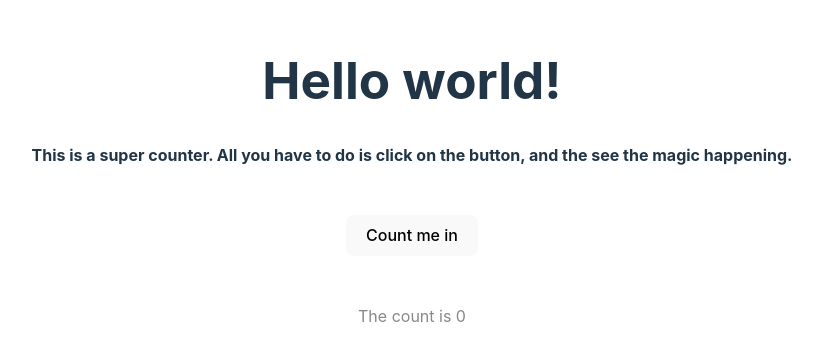
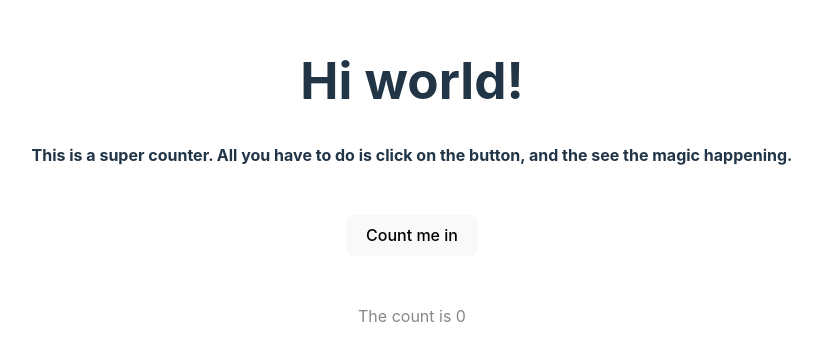
Before and after one commit to PeteOyable/graphite-101, a React (Vite) app: page / in a window 1280 px wide. Shown: the part 219-580 px from the top of the page, without its empty margins (228-1050 px from the left). Built offline with nearby package versions, Linux system fonts and the light colour scheme.

Commit message:
Address pr comments

```diff
--- a/src/App.jsx
+++ b/src/App.jsx
@@ -6,7 +6,7 @@ function App() {
 
   return (
     <>
-      <h1>Hello world!</h1>
+      <h1>Hi world!</h1>
       <p><strong>This is a super counter. All you have to do is click on the button, and the see the magic happening.</strong></p>
       <div className="card">
         <button onClick={() => setCount((count) => count + 1)}>
```
